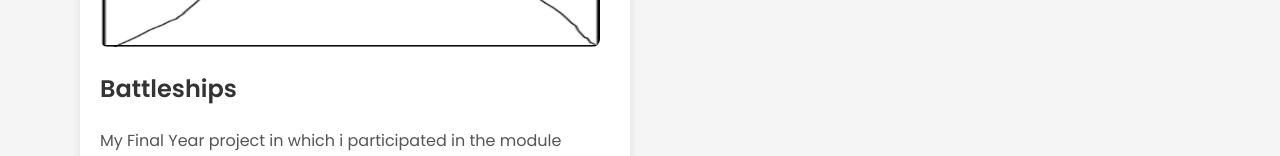
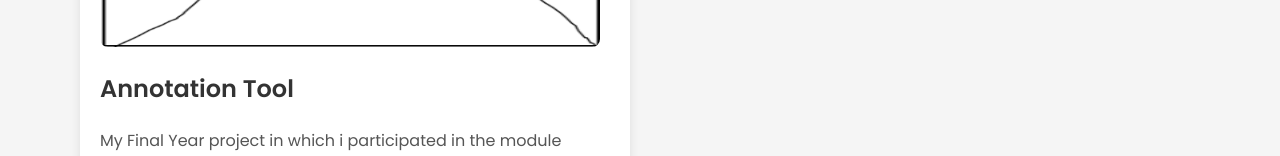
Before and after one commit to ZaynUH/Zayn-Ul-Haq-Portfolio, a Next.js app: page / in a window 1280 px wide. Shown: the part 3096-3252 px from the top of the page. Built offline with nearby package versions, Linux system fonts and the light colour scheme.

Commit message:
project added

```diff
--- a/pages/index.js
+++ b/pages/index.js
@@ -109,7 +109,7 @@ export default function Home() {
 
             <div className="project">
               <img src="/images/placeholder.png" alt="Project 5" />
-              <h3>Battleships</h3>
+              <h3>Annotation Tool</h3>
               <p>My Final Year project in which i participated in the module Human Centred Computing. This project is a medical annotation tool which can be used
                 as a multi-purpose Annotation Tool, in which account creation exists to store work. Will be updated frequently to add features.
               </p>
```
